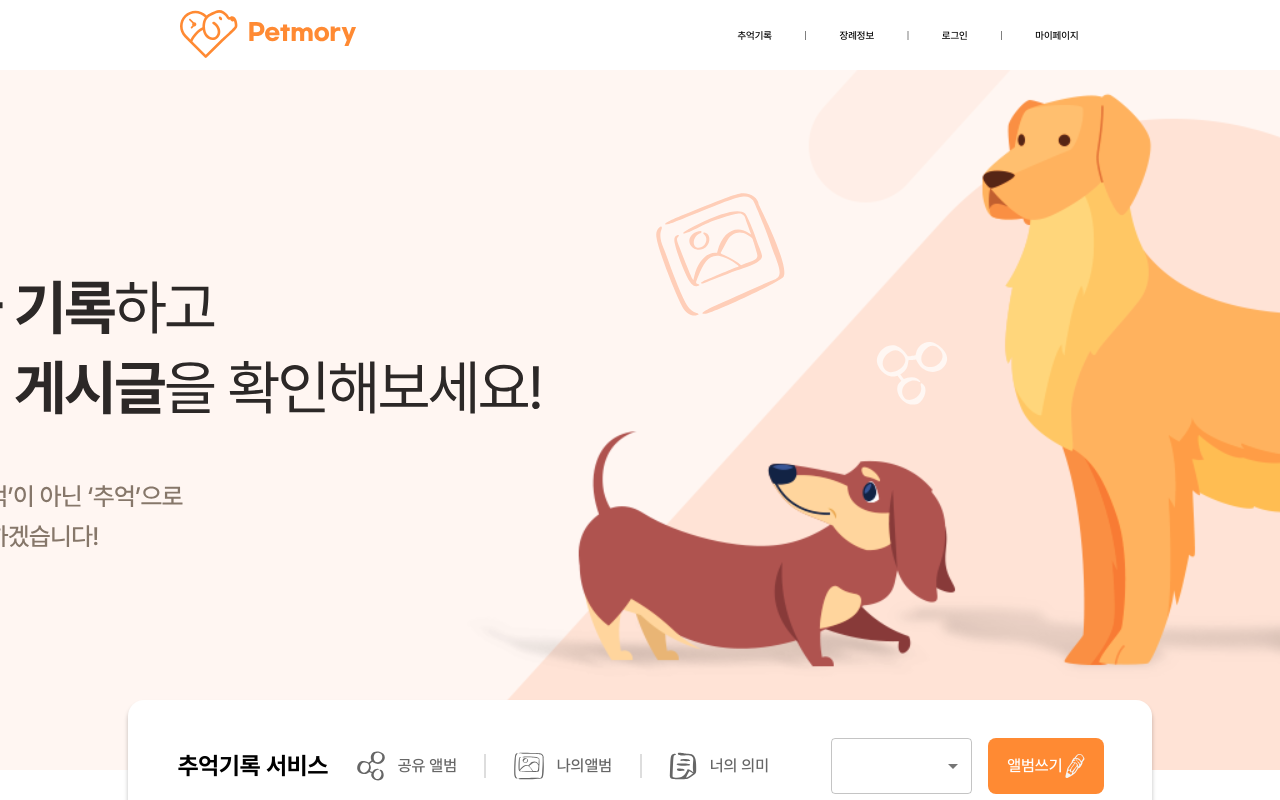
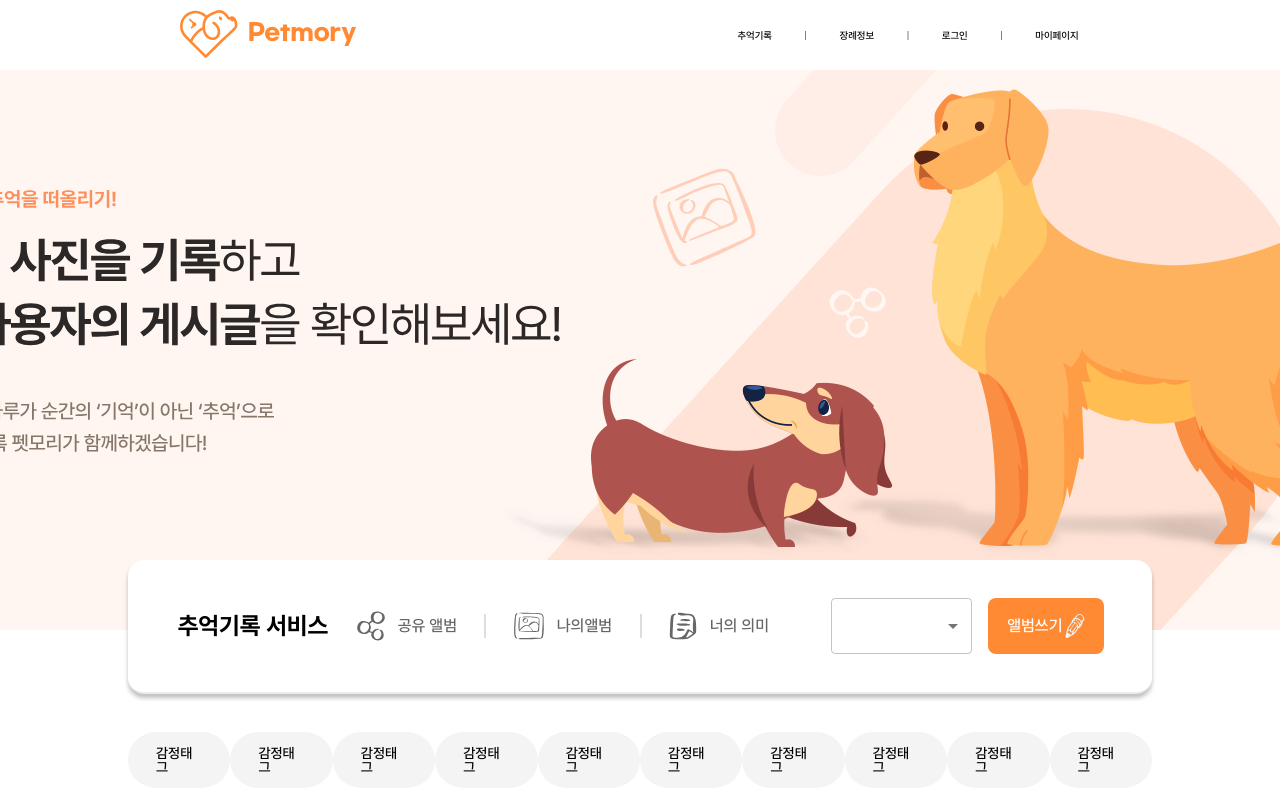
Before and after one commit to KUSITMS-27th-TEAM3/FrontEnd, a React (Create React App) app: page /memory in a window 1280 px wide. Shown: the top 800 px of the page. Built offline with nearby package versions, Linux system fonts and the light colour scheme.

Commit message:
fix : Banner Size변경

```diff
--- a/src/components/Banner.tsx
+++ b/src/components/Banner.tsx
@@ -3,7 +3,7 @@ import styled from 'styled-components';
 const BannerContainer = styled.div`
   display: flex;
   width: 100vw;
-  height: 700px;
+  height: 560px;
 
   img {
     max-width: 100%;
--- a/src/pages/MemoryPage/components/style/MemoryNavStyle.ts
+++ b/src/pages/MemoryPage/components/style/MemoryNavStyle.ts
@@ -18,7 +18,7 @@ export const NavBarContainer = styled.nav`
   background-color: ${(props) => props.theme.color.grayScale.white};
   align-items: center;
   color: black;
-  top: 700px;
+  top: 560px;
   border-bottom: 2px solid #ebebeb;
   box-shadow: 0px 4px 4px rgba(0, 0, 0, 0.25);
   position: absolute;
```
Also changed, not shown: public/img/blackArrow.svg (added), public/img/heart.svg (added).
